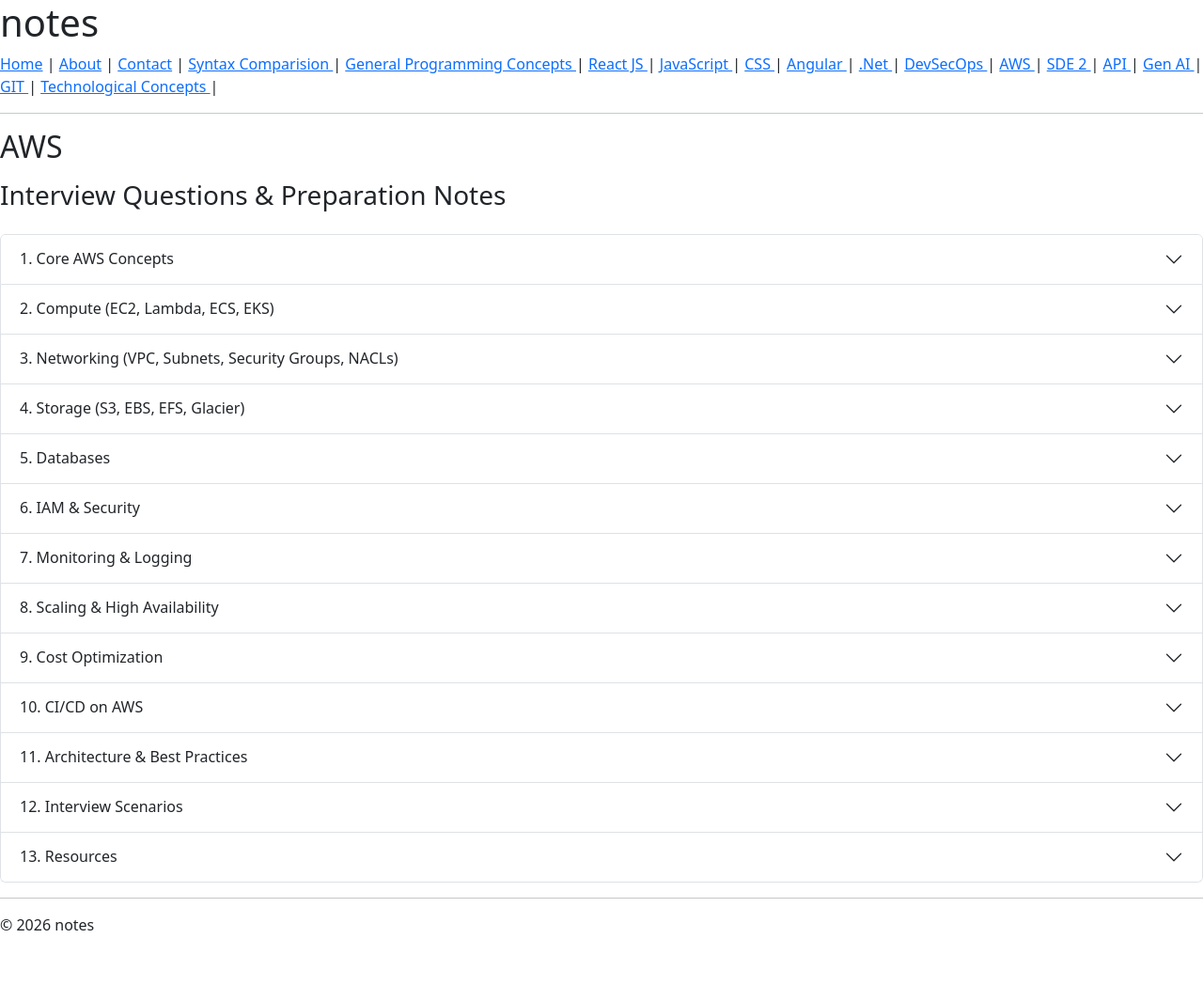
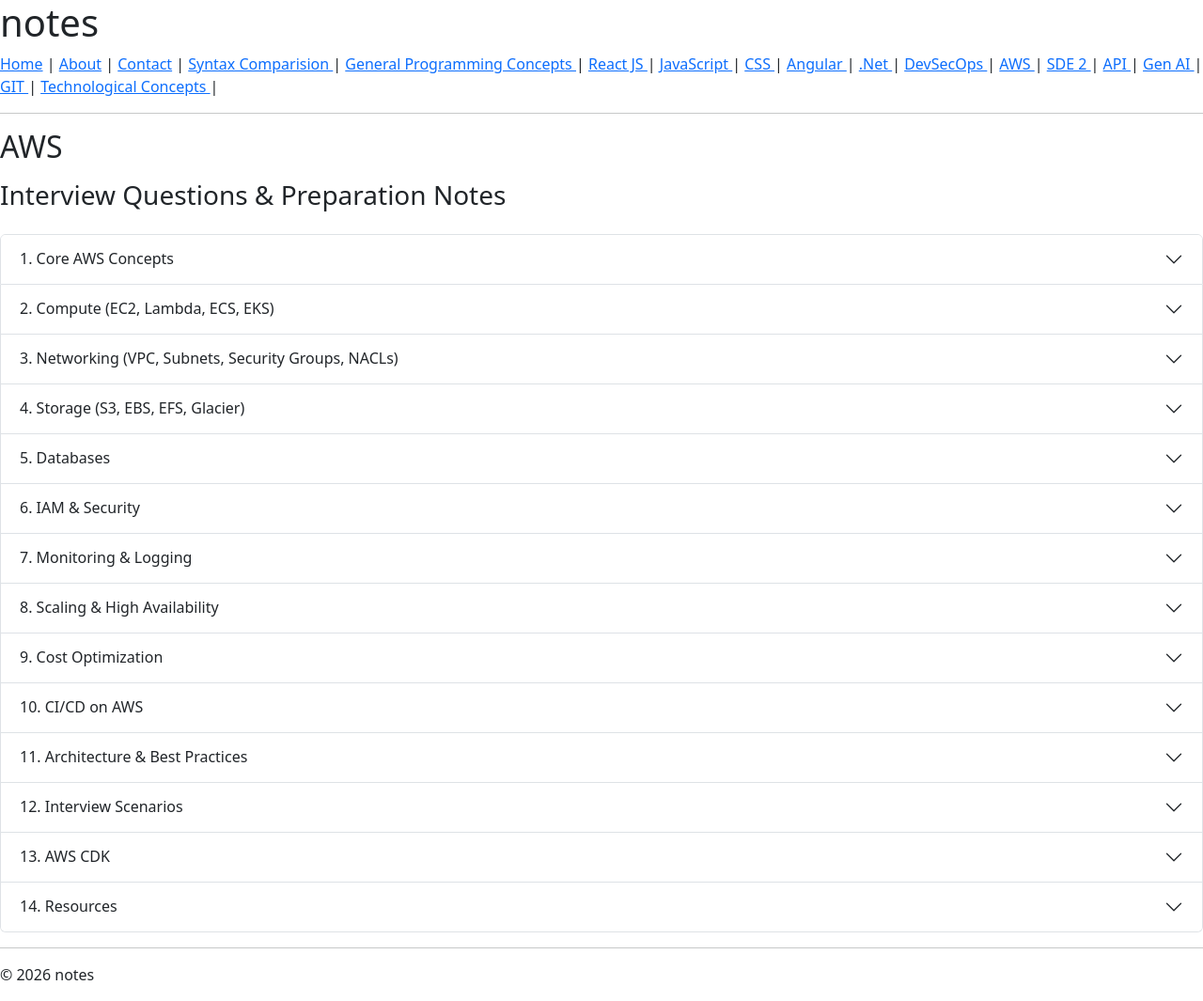
Before and after one commit to harmeet773/notes, a Jekyll site: the page built from AWS.html, in a window 1280 px wide. Shown: the whole page at 94% size. Built offline with Jekyll 4.4.1, drawn with Linux system fonts in a browser that asks for light colours; before the commit the page ends 1012 px from its top, so only the background shows below that; some of the changed lines change nothing that is shown.

Commit message:
added cdk in aws

```diff
--- a/AWS.html
+++ b/AWS.html
@@ -472,11 +472,75 @@
     </div>
   </div>
 
-  <!-- 13. Resources -->
+  <!-- 13. AWS CDK -->
+  <div class="accordion-item">
+    <h2 class="accordion-header" id="awsHeadingCDK">
+      <button class="accordion-button collapsed" type="button" data-bs-toggle="collapse" data-bs-target="#awsCDK" aria-expanded="false" aria-controls="awsCDK">
+        13. AWS CDK
+      </button>
+    </h2>
+    <div id="awsCDK" class="accordion-collapse collapse" aria-labelledby="awsHeadingCDK" data-bs-parent="#awsMainAccordion">
+      <div class="accordion-body">
+        <p>
+          AWS CDK (Cloud Development Kit) is an Infrastructure as Code (IaC) framework
+          that lets you define AWS infrastructure using programming languages such as
+          TypeScript, JavaScript, Python, Java, and C#. CDK code is synthesized into
+          AWS CloudFormation templates and then deployed through CloudFormation.
+        </p>
+
+        <ul>
+          <li><strong>Core idea:</strong> Model infrastructure as reusable constructs instead of writing raw JSON or YAML templates.</li>
+          <li><strong>Constructs:</strong> CDK provides L1, L2, and L3 constructs. L1 maps closely to CloudFormation resources, L2 offers higher-level APIs, and L3 provides opinionated patterns.</li>
+          <li><strong>Stacks:</strong> A stack is the deployment unit in CDK. Each stack becomes a CloudFormation stack.</li>
+          <li><strong>App:</strong> A CDK app is the root container that groups one or more stacks.</li>
+          <li><strong>Synthesis:</strong> <code>cdk synth</code> generates the CloudFormation template from your code.</li>
+          <li><strong>Deployment:</strong> <code>cdk deploy</code> provisions or updates resources in your AWS account.</li>
+          <li><strong>Diff:</strong> <code>cdk diff</code> shows infrastructure changes before deployment, which is useful in CI/CD reviews.</li>
+        </ul>
+
+        <h4>Why teams use AWS CDK</h4>
+        <ul>
+          <li>Infrastructure can be version-controlled alongside application code.</li>
+          <li>Reusable constructs reduce duplication across environments and services.</li>
+          <li>Developers can use familiar programming language features such as loops, conditions, and abstractions.</li>
+          <li>It integrates well with CI/CD pipelines for repeatable deployments.</li>
+        </ul>
+
+        <h4>Common workflow</h4>
+        <pre><code class="language-bash">npm install -g aws-cdk
+cdk init app --language typescript
+cdk synth
+cdk diff
+cdk deploy</code></pre>
+
+        <h4>Simple example</h4>
+        <pre><code class="language-typescript">import * as cdk from 'aws-cdk-lib';
+import * as s3 from 'aws-cdk-lib/aws-s3';
+
+export class StorageStack extends cdk.Stack {
+  constructor(scope: cdk.App, id: string, props?: cdk.StackProps) {
+    super(scope, id, props);
+
+    new s3.Bucket(this, 'NotesBucket', {
+      versioned: true
+    });
+  }
+}</code></pre>
+
+        <p>
+          For interviews, a common comparison is <strong>CDK vs CloudFormation</strong>:
+          CDK improves developer productivity and reuse, while CloudFormation remains
+          the underlying AWS-native deployment engine.
+        </p>
+      </div>
+    </div>
+  </div>
+
+  <!-- 14. Resources -->
   <div class="accordion-item">
     <h2 class="accordion-header" id="awsHeadingResources">
       <button class="accordion-button collapsed" type="button" data-bs-toggle="collapse" data-bs-target="#awsResources" aria-expanded="false" aria-controls="awsResources">
-        13. Resources
+        14. Resources
       </button>
     </h2>
     <div id="awsResources" class="accordion-collapse collapse" aria-labelledby="awsHeadingResources" data-bs-parent="#awsMainAccordion">
```
